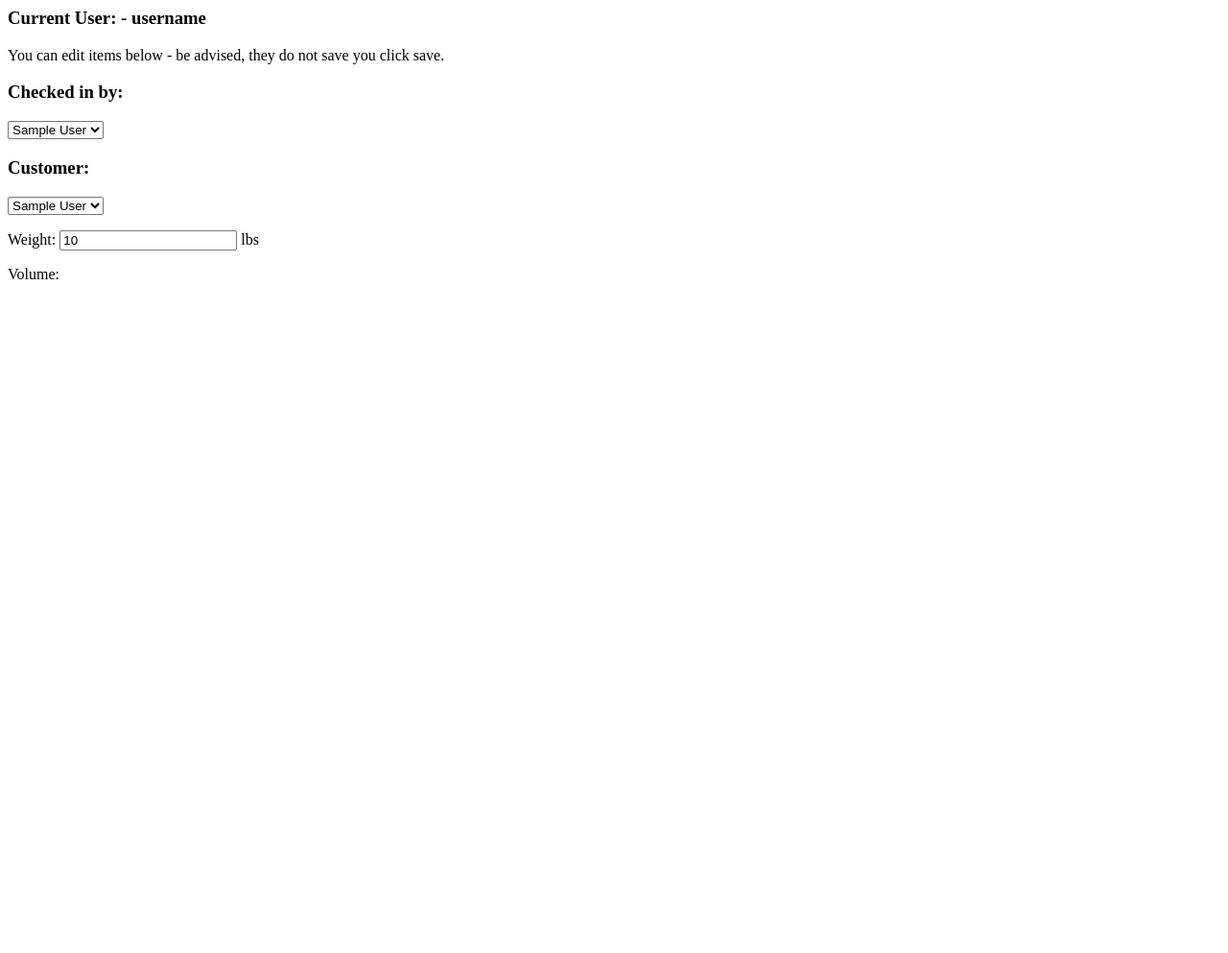
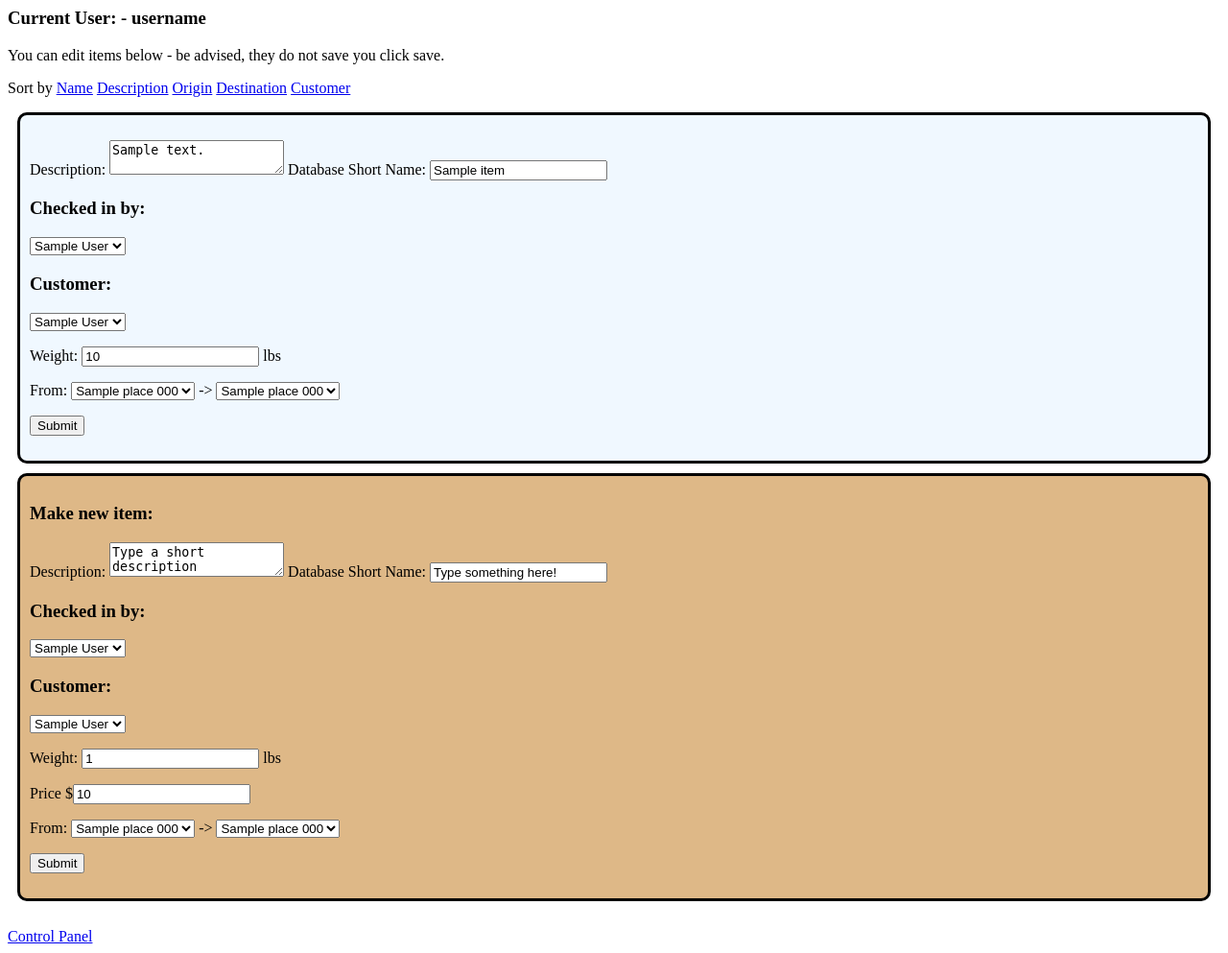
Before and after one commit to patpragman/inventory, a Flask app: template templates/edit_item.html in a window 1280 px wide. Shown: the whole page at 96% size. Before the commit the page ends 291 px from the top, so only its background shows below. Run offline with Flask 2, Linux system fonts and the light colour scheme; the template is opened without the code that fills it: most values are stand-ins (such as "Sample title", 1, 10 or a date in 2020).

Commit message:
spruced up the inventory item editor fixed bug where descriptions weren't saving between server sessions reduced code verbiage and made the primary way to make a new item in the item editor deleted superflous js test in control panel

```diff
--- a/app.py
+++ b/app.py
@@ -117,6 +117,7 @@ def control_panel():
         return redirect("/")
 
 
+
 @app.route("/edit_item", methods=["POST", "GET"])
 def edit_item() -> str:
     global db
@@ -131,14 +132,29 @@ def edit_item() -> str:
             return render_template("edit_item.html",
                                    user=db.people[session["username"]],
                                    people=[db.people[person] for person in db.people],
-                                   items=[db.items[item] for item in db.items])
+                                   items=[db.items[item] for item in db.items],
+                                   places=[db.places[place] for place in db.places])
+        elif request.method == "POST":
+            # if it's posting data, get the particular data it's posting and adjust the adjust the
+            # item in question
+            item = db.items[int(request.form["id"])]
+            item.name = request.form["name"]
+            item.description = request.form["description"]
+            item.origin = request.form["origin"]
+            item.destination = request.form["destination"]
+            item.checked_in_by = request.form["checked_in_by"]
+            item.customer = request.form["customer"]
+            item.weight = request.form["weight"]
+            return redirect("/edit_item")
+
+
         else:
             # while we're implementing this, if anything breaks, panic and throw a flag
             raise Exception
     except Exception as err:
         print("Error!")
         print(err)
-        return "There was an error! " + err
+        return "There was an error! " + str(err)
 
 @app.route("/amend_personal_data", methods=["post"])
 def amend_personal_data() -> str:
@@ -275,9 +291,10 @@ def new_item() -> str:
             people_list.append(db.people[person])
 
         return render_template("/new_item.html",
-                                person=db.people[session["username"]],
-                                places=places_list,
-                                people=people_list)
+                                   user=db.people[session["username"]],
+                                   people=[db.people[person] for person in db.people],
+                                   items=[db.items[item] for item in db.items],
+                                   places=[db.places[place] for place in db.places])
     elif request.method == "POST":
         try:
             # ok - if it's a post message, try to create a new item and add it to the cue
@@ -286,6 +303,7 @@ def new_item() -> str:
             # we're going to make a new item, so let's figure out the highest numbered item first in the list
             # so we don't accidentally assign a previously used value
             # also, this can screw you over if there are no items in the database
+
             new_id = db.max_item_id() + 1
             item.id = new_id
             item.name = request.form["name"]
@@ -298,7 +316,7 @@ def new_item() -> str:
             item.destination = request.form["destination"]
             db.items[item.id] = item
 
-            return redirect("/control_panel")
+            return redirect("/edit_item")
 
         except Exception as err:
             print("Catastrophe!  Gnashing of teeth!  The following error occurred.")
--- a/templates/edit_item.html
+++ b/templates/edit_item.html
@@ -4,15 +4,56 @@
         Edit Items
     </title>
 </head>
+<style>
+
+    .item_edit_box {
+        background-color: aliceblue; /* this can be changed - just fucking around for now */
+        border-style: solid;
+        border-color: black;
+        border-width: 3px;
+        padding: 10px;
+        border-radius: 10px;
+        margin: 10px;
+    }
+
+    .new_item_edit_box {
+        background-color: burlywood; /* this can be changed - just fucking around for now */
+        border-style: solid;
+        border-color: black;
+        border-width: 3px;
+        padding: 10px;
+        border-radius: 10px;
+        margin: 10px;
+    }
+    .new_item_edit_box {
+        background-color: burlywood; /* this can be changed - just fucking around for now */
+        border-style: solid;
+        border-color: black;
+        border-width: 3px;
+        padding: 10px;
+        border-radius: 10px;
+        margin: 10px;
+    }
+
+    .dropdown_box {
+        align-content: flex-start;
+    }
+
+
+</style>
 <body>
 <h3>Current User: {{user.first_name}} {{user.last_name}} - username {{user.username}}</h3>
 <p>You can edit items below - be advised, they do not save you click save.</p>
+<p>Sort by <a href="#">Name</a> <a href="#">Description</a> <a href="#">Origin</a> <a href="#">Destination</a> <a href="#">Customer</a></p>
 {% for item in items %}
-<div style="border-width: 3px; border-color: black;" class="item_edit_box {{item.origin}} {{item.destination}} {{item.name}} {{item.customer}}" id="{{item.id}}">
+<div class="item_edit_box {{item.origin}} {{item.destination}} {{item.name}} {{item.customer}}" id="{{item.id}}">
 
     <!--Each item input box gets a form to submit that ties to an individual item in the db -->
-    <form action="#" >
+    <form action="/edit_item" method="post">
+        <input type="hidden" name="id" value="{{ item.id }}">
+        <p>Description:  <textarea name="description">{{item.description}}</textarea>  Database Short Name:  <input name="name" value="{{item.name}}"></p>
         <h3>Checked in by:</h3>
+        <div class="dropdown_box">
         <select id="checked_in_by" name="checked_in_by">
         {% for person in people %}
         <option value="{{person.username}}" {% if person.username ==  item.checked_in_by %} selected {% endif %} >{{person.first_name}} {{person.last_name}}</option>
@@ -25,15 +66,68 @@
             <option value="{{customer.username}}"{% if customer.username ==  item.customer %} selected {% endif %}>{{customer.first_name}} {{customer.last_name}}</option>
             {% endfor %}}
         </select>
-
+        </div>
         <div align="left">
             <p>Weight: <input id="weight" type="number" name="weight" value={{ item.weight }} > lbs</p>
-            <p>Volume: </p>
         </div>
+        <p> From:
+        <select id="origin" name="origin">
+        {% for place in places %}
+        <option value="{{place.airport_code}}" {% if place.airport_code ==  item.orgin %} selected {% endif %} >{{place.name}} {{place.airport_code}}</option>
+            {% endfor %}} </select> ->
+        <select id="destination" name="destination">
+        {% for place in places %}
+        <option value="{{place.airport_code}}" {% if place.airport_code ==  item.destination %} selected {% endif %} >{{place.name}} {{place.airport_code}}</option>
+            {% endfor %}} </select>
+
+        </p>
+
+        <input type="submit">
 
     </form>
 
 </div>
 {% endfor %}
+<div class="new_item_edit_box">
+    <h3>Make new item:</h3>
+    <form action="/new_item" method="POST">
+        <p>Description:  <textarea name="description">Type a short description</textarea>  Database Short Name:  <input name="name" value="Type something here!"></p>
+        <h3>Checked in by:</h3>
+        <div class="dropdown_box">
+        <select id="checked_in_by" name="checked_in_by">
+        {% for person in people %}
+        <option value="{{person.username}}" {% if person.username ==  user.username %} selected {% endif %} >{{person.first_name}} {{person.last_name}}</option>
+        {% endfor %}}
+        </select>
+
+        <h3>Customer:</h3>
+        <select id="customer" name="customer">
+            {% for customer in people %}
+            <option value="{{customer.username}}">{{customer.first_name}} {{customer.last_name}}</option>
+            {% endfor %}}
+        </select>
+        </div>
+        <div align="left">
+            <p>Weight: <input id="weight" type="number" name="weight" value=1> lbs</p>
+            <p>Price $<input id="price" type="number" name="price" value=10></p>
+        </div>
+        <p> From:
+        <select id="origin" name="origin">
+        {% for place in places %}
+        <option value="{{place.airport_code}}">{{place.name}} {{place.airport_code}}</option>
+            {% endfor %}} </select> ->
+        <select id="destination" name="destination">
+        {% for place in places %}
+        <option value="{{place.airport_code}}">{{place.name}} {{place.airport_code}}</option>
+            {% endfor %}} </select>
+
+        </p>
+
+        <input type="submit">
+
+    </form>
+</div>
+<br>
+<a href="/control_panel">Control Panel</a>
 </body>
 </html>
```
Also changed, not shown: admin.py (+8 -4 lines), templates/control_panel.html (+1 -8 lines), templates/new_item.html (+31 -14 lines), inventory.db, 2 other files.
